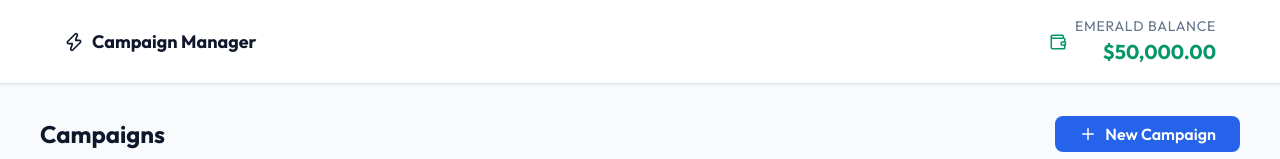
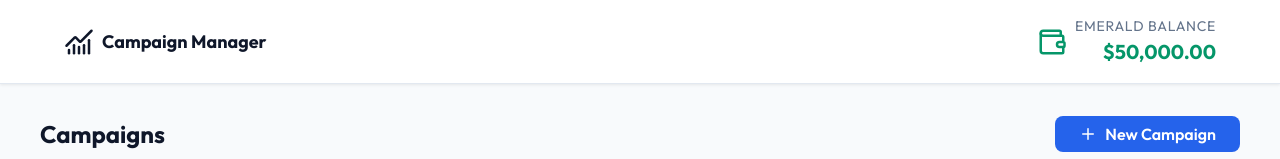
Before and after one commit to Avareez/Campaign-Manager, a React (Vite) app: page / in a window 1280 px wide. Shown: the top 159 px of the page. Built offline with nearby package versions, Linux system fonts and the light colour scheme.

Commit message:
style: update header logo icon to ChartNoAxesCombined and resize icons

```diff
--- a/src/components/Layout/Header.jsx
+++ b/src/components/Layout/Header.jsx
@@ -1,5 +1,5 @@
 import { useApp } from '../../context/AppContext';
-import { Zap, Wallet } from 'lucide-react';
+import { ChartNoAxesCombined, Wallet } from 'lucide-react';
 import styles from './Header.module.scss';
 
 function Header() {
@@ -9,11 +9,11 @@ function Header() {
         <header className={styles.header}>
             <div className={styles.inner}>
                 <div className={styles.brand}>
-                    <Zap className={styles.brandIcon} size={20} />
+                    <ChartNoAxesCombined className={styles.brandIcon} size={30} />
                     <span className={styles.brandName}>Campaign Manager</span>
                 </div>
                 <div className={styles.balance}>
-                    <Wallet className={styles.balanceIcon} size={18} />
+                    <Wallet className={styles.balanceIcon} size={30} />
                     <div className={styles.balanceInfo}>
                         <span className={styles.balanceLabel}>Emerald Balance</span>
                         <span className={styles.balanceAmount}>
```
